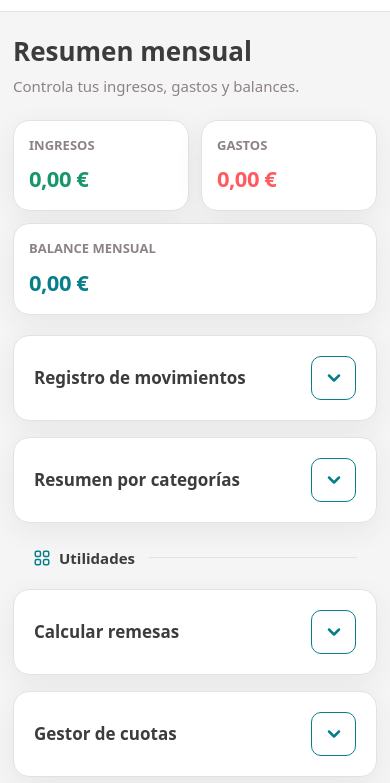
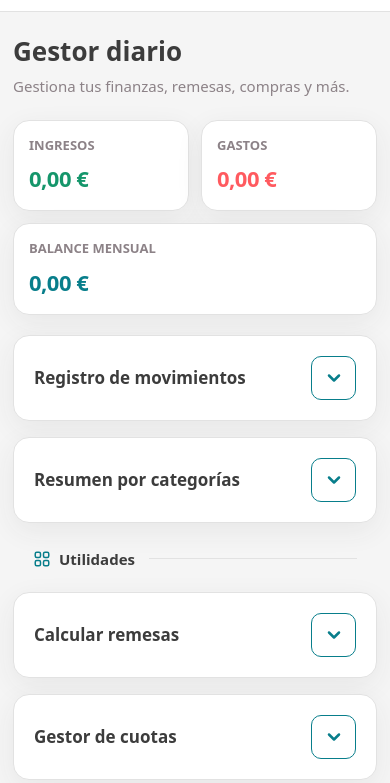
Before and after one commit to giancarlotiniano-debug/finanzas_personales, a plain HTML site: page index.html in a window 390 px wide. Both pictures are taken after a click on the button 333 px from the left and 442 px from the top of the page. Shown: the part 61-844 px from the top of the page. Drawn offline with Linux system fonts and the light colour scheme.

Commit message:
afinaciondedetalles

```diff
--- a/css/styles.css
+++ b/css/styles.css
@@ -109,7 +109,7 @@ input[type="number"] {
 }
 
 /* ==========================================
-   3. LAYOUT GENERAL (CABECERA, MAIN Y TARJETAS)
+   3. LAYOUT GENERAL
    ========================================== */
 header {
     background: var(--header-bg);
@@ -174,7 +174,6 @@ main {
     display: grid;
     grid-template-columns: repeat(2, minmax(0, 1fr));
     gap: 16px;
-    margin-bottom: 20px;
 }
 
 .balance-card {
@@ -210,14 +209,14 @@ main {
 .layout {
     display: grid;
     grid-template-columns: 1.3fr 0.7fr;
-    gap: 16px;
+    gap: 12px;
 }
 
 .utilities-layout {
     display: grid;
     grid-template-columns: repeat(2, minmax(0, 1fr));
     gap: 16px;
-    margin-top: 16px;
+    margin-top: 10px;
 }
 
 .section-divider {
@@ -225,7 +224,7 @@ main {
     display: flex;
     align-items: center;
     gap: 14px;
-    margin: 8px 0 4px 0;
+    margin-bottom: 6px;
     padding: 0 20px;
 }
 
@@ -528,7 +527,7 @@ button.icon-btn {
 }
 
 /* ==========================================
-   5. TABLA DE MOVIMIENTOS Y ESTADOS VACÍOS
+   5. TABLA Y ESTADOS VACÍOS
    ========================================== */
 .toolbar {
     display: flex;
@@ -694,7 +693,7 @@ tr.movement-row:hover td:last-child {
 }
 
 /* ==========================================
-   6. RESUMEN POR CATEGORÍAS (DONA Y LISTA)
+   6. RESUMEN POR CATEGORÍAS
    ========================================== */
 .cat-type-selector {
     display: flex;
@@ -925,7 +924,7 @@ body.dark-mode .cat-percentage-badge {
 }
 
 /* ==========================================
-   7. UTILIDADES: REMESAS, CUOTAS Y CONTADOR DE DÍAS
+   7. UTILIDADES
    ========================================== */
 .utility-footer-action {
     text-align: center;
@@ -1116,21 +1115,6 @@ body.dark-mode .remit-add-btn {
     color: var(--muted);
 }
 
-.installment-purchase-card:has(.installment-installments-list[style*="display: flex"]) .installment-purchase-header,
-.installment-purchase-card:has([id*="remit_details_"][style*="display: flex"]) .installment-purchase-header,
-.installment-purchase-card:has([id*="dc_month_details_"][style*="display: flex"]) .installment-purchase-header {
-    border-bottom-left-radius: 0 !important;
-    border-bottom-right-radius: 0 !important;
-    border-bottom-color: var(--line) !important;
-}
-
-.installment-purchase-card:has(.installment-installments-list[style*="display: none"]) .installment-purchase-header,
-.installment-purchase-card:has([id*="remit_details_"][style*="display: none"]) .installment-purchase-header,
-.installment-purchase-card:has([id*="dc_month_details_"][style*="display: none"]) .installment-purchase-header {
-    border-radius: 10px !important;
-    border-bottom-color: transparent !important;
-}
-
 .installment-installments-list {
     padding: 16px;
     display: flex;
@@ -1195,7 +1179,6 @@ body.dark-mode .installment-purchase-header.all-paid {
     stroke: var(--blue) !important;
 }
 
-/* Estilos específicos del Contador de días */
 .dc-day-row {
     display: flex;
     justify-content: space-between;
@@ -1511,13 +1494,6 @@ body.dark-mode .icon-option-item.selected {
 .detail-table tr:last-child th,
 .detail-table tr:last-child td { border-bottom: none; }
 
-/* ==========================================
-   CORRECCIÓN PARA INPUTS DE FECHA Y HORA EN iOS SAFARI
-   ========================================== */
-.formgrid .field {
-    min-width: 0;
-}
-
 input[type="date"],
 input[type="time"] {
     width: 100%;
@@ -1538,11 +1514,6 @@ input[type="time"]::-webkit-date-and-time-value {
     margin: 0;
     width: 100%;
     overflow: hidden;
-}
-
-[id^="dc_month_details_"] {
-    max-height: none !important;
-    overflow: visible !important;
 }
 
 .dc-days-wrapper {
@@ -1565,9 +1536,6 @@ input[type="time"]::-webkit-date-and-time-value {
     border-radius: 99px;
 }
 
-/* ==========================================
-   SELECTOR DE UTILIDADES EN CONFIGURACIÓN
-   ========================================== */
 .config-utilities-list {
     display: flex;
     flex-direction: column;
@@ -1588,10 +1556,6 @@ input[type="time"]::-webkit-date-and-time-value {
     font-size: 15px !important;
     font-weight: 450 !important;
     color: var(--ink) !important;
-}
-
-.config-utility-option:last-child {
-    border-bottom: none;
 }
 
 .config-utility-option input[type="checkbox"] {
@@ -1605,7 +1569,7 @@ input[type="time"]::-webkit-date-and-time-value {
 }
 
 /* ==========================================
-   9. RESPONSIVE DESIGN (MEDIA QUERIES)
+   9. RESPONSIVE DESIGN
    ========================================== */
 @media (min-width: 761px) {
     .section-title { white-space: nowrap; }
--- a/index.html
+++ b/index.html
@@ -39,13 +39,13 @@
 
         <div class="top">
             <div>
-                <h1>Resumen mensual</h1>
-                <p>Controla tus ingresos, gastos y balances.</p>
+                <h1>Gestor diario</h1>
+                <p>Gestiona tus finanzas, remesas, compras y más.</p>
             </div>
         </div>
 
         <!-- Tarjetas de métricas (Ingresos, Gastos, Balance) -->
-        <section class="cards">
+        <section class="cards" id="metricsCardsSection">
             <div class="card">
                 <div class="metric-label">INGRESOS</div>
                 <div class="metric income" id="income">0,00 €</div>
@@ -63,7 +63,7 @@
         </section>
 
         <!-- Fila superior: Movimientos y Categorías -->
-        <div class="layout">
+        <div class="layout" id="financeManagerLayout">
             <!-- Registro de movimientos -->
             <section class="card summary-card" id="movementsCard">
                 <div class="section-heading">
@@ -126,18 +126,15 @@
                     </div>
                 </div>
                 <div id="categoriesContainer">
-                    <!-- Selector de tipo (Gastos / Ingresos) -->
                     <div class="cat-type-selector">
                         <button type="button" class="cat-tab-btn active" data-kind="expense" id="catTabExpense">Gastos</button>
                         <button type="button" class="cat-tab-btn" data-kind="income" id="catTabIncome">Ingresos</button>
                     </div>
 
-                    <!-- Contenedor del Gráfico de Dona SVG -->
                     <div class="cat-chart-container">
                         <div id="catChartWrapper" class="cat-chart-wrapper"></div>
                     </div>
 
-                    <!-- Lista de desglose inferior con iconos y % -->
                     <div id="categories" class="cat-breakdown-list">
                         <div class="empty">Añade movimientos para ver el desglose.</div>
                     </div>
@@ -475,7 +472,6 @@
         </form>
     </dialog>
 
-    <!-- Diálogo: Nuevo Mes de Trabajo -->
     <dialog id="dayCounterMonthNewDlg">
         <form class="modal" id="dayCounterMonthNewForm" tabindex="-1">
             <h2>Nuevo mes de trabajo</h2>
@@ -496,7 +492,6 @@
         </form>
     </dialog>
 
-    <!-- Diálogo: Editar Mes de Trabajo -->
     <dialog id="dayCounterMonthEditDlg">
         <form class="modal" id="dayCounterMonthEditForm" tabindex="-1">
             <h2>Editar mes de trabajo</h2>
@@ -522,7 +517,6 @@
         </form>
     </dialog>
 
-    <!-- Diálogo: Nuevo/Editar Día de Trabajo -->
     <dialog id="dayCounterDayDlg">
         <form class="modal" id="dayCounterDayForm" tabindex="-1">
             <h2 id="dayDlgTitle">Registrar día</h2>
@@ -554,7 +548,6 @@
                     <input id="dayLocation" placeholder="Ej. Parking Azuaga">
                 </div>
             </div>
-            <!-- Acciones divididas con botón de eliminar a la izquierda (visible al editar) -->
             <div class="modal-actions modal-actions-split" id="dayModalActionsSplit">
                 <button type="button" class="btn-delete-large" id="deleteDayModalBtn" title="Eliminar día" aria-label="Eliminar día">
                     <svg width="19" height="19" viewBox="0 0 24 24" fill="none" stroke="currentColor" stroke-width="3" stroke-linecap="round" stroke-linejoin="round"><polyline points="3 6 5 6 21 6"></polyline><path d="M19 6v14a2 2 0 0 1-2 2H7a2 2 0 0 1-2-2V6m3 0V4a2 2 0 0 1 2-2h4a2 2 0 0 1 2 2v2"></path></svg>
@@ -564,7 +557,6 @@
                     <button class="aceptarmovimiento" type="submit">Guardar</button>
                 </div>
             </div>
-            <!-- Acciones normales (visible al crear) -->
             <div class="modal-actions" id="dayModalActionsNormal" style="display: none;">
                 <button type="button" class="cancelarmovimiento" id="cancelDayCounterDayNormal">Cancelar</button>
                 <button class="aceptarmovimiento" type="submit">Guardar</button>
@@ -595,8 +587,12 @@
                     </select>
                 </div>
                 <div class="field full">
-                    <label>Utilidades</label>
+                    <label>Utilidades y Secciones</label>
                     <div class="config-utilities-list">
+                        <label class="config-utility-option">
+                            <input type="checkbox" id="toggleUtilFinanceManager" checked>
+                            <span>Gestor de finanzas</span>
+                        </label>
                         <label class="config-utility-option">
                             <input type="checkbox" id="toggleUtilRemit" checked>
                             <span>Calcular remesas</span>
@@ -619,7 +615,6 @@
         </div>
     </dialog>
 
-    <!-- Diálogo principal de Gestión de Categorías -->
     <dialog id="categoriesDlg">
         <div class="modal" tabindex="-1">
             <h2>Gestión de categorías</h2>
@@ -636,7 +631,6 @@
         </div>
     </dialog>
 
-    <!-- Diálogo modal para crear nueva categoría -->
     <dialog id="categoryCreateDlg">
         <form class="modal" id="categoryCreateForm" tabindex="-1">
             <h2>Crear nueva categoría</h2>
@@ -665,7 +659,6 @@
         </form>
     </dialog>
 
-    <!-- Diálogo modal para editar categoría existente -->
     <dialog id="categoryEditDlg">
         <form class="modal" id="categoryEditForm" tabindex="-1">
             <h2>Editar categoría</h2>
--- a/js/app.js
+++ b/js/app.js
@@ -38,6 +38,7 @@ const DEFAULT_CONFIG = {
     currency: 'EUR',
     theme: 'light',
     utilities: {
+        financeManager: true,
         remittances: true,
         installments: true,
         dayCounter: true
@@ -78,20 +79,12 @@ let currentCatKind = 'expense';
 let selectedDonutCategory = null;
 
 const accordionConfig = [
-    { btnId: 'toggleMovementsBtn', containerId: 'movementsContainer', iconId: 'toggleMovementsIcon', cardEl: $('movementsCard'), stateKey: 'movements' },
-    { btnId: 'toggleCategoriesBtn', containerId: 'categoriesContainer', iconId: 'toggleCategoriesIcon', cardEl: $('categoriesCard'), stateKey: 'categories' },
-    { btnId: 'toggleRemitBtn', containerId: 'remitContainer', iconId: 'toggleRemitIcon', cardEl: $('remittancesCard'), stateKey: 'remit' },
-    { btnId: 'toggleInstallmentsBtn', containerId: 'installmentsContainer', iconId: 'toggleInstallmentsIcon', cardEl: $('installmentsCard'), stateKey: 'installments' },
-    { btnId: 'toggleDayCounterBtn', containerId: 'dayCounterContainer', iconId: 'toggleDayCounterIcon', cardEl: $('dayCounterCard'), stateKey: 'dayCounter' }
+    { btnId: 'toggleMovementsBtn', containerId: 'movementsContainer', iconId: 'toggleMovementsIcon', cardEl: 'movementsCard', stateKey: 'movements' },
+    { btnId: 'toggleCategoriesBtn', containerId: 'categoriesContainer', iconId: 'toggleCategoriesIcon', cardEl: 'categoriesCard', stateKey: 'categories' },
+    { btnId: 'toggleRemitBtn', containerId: 'remitContainer', iconId: 'toggleRemitIcon', cardEl: 'remittancesCard', stateKey: 'remit' },
+    { btnId: 'toggleInstallmentsBtn', containerId: 'installmentsContainer', iconId: 'toggleInstallmentsIcon', cardEl: 'installmentsCard', stateKey: 'installments' },
+    { btnId: 'toggleDayCounterBtn', containerId: 'dayCounterContainer', iconId: 'toggleDayCounterIcon', cardEl: 'dayCounterCard', stateKey: 'dayCounter' }
 ];
-
-const accordionState = {
-    movements: true,
-    categories: false,
-    remit: false,
-    installments: false,
-    dayCounter: false
-};
 
 const today = new Date();
 const pad = (number) => String(number).padStart(2, '0');
@@ -215,7 +208,24 @@ function applyTheme() {
 }
 
 function applyUtilitiesVisibility() {
-    const utils = appConfig.utilities || { remittances: true, installments: true, dayCounter: true };
+    const utils = appConfig.utilities || { financeManager: true, remittances: true, installments: true, dayCounter: true };
+
+    const showFinance = utils.financeManager !== false;
+
+    const metricsSection = $('metricsCardsSection');
+    if (metricsSection) {
+        metricsSection.style.display = showFinance ? '' : 'none';
+        metricsSection.style.marginBottom = showFinance ? '20px' : '0px';
+    }
+
+    if ($('movementsCard')) $('movementsCard').style.display = showFinance ? '' : 'none';
+    if ($('categoriesCard')) $('categoriesCard').style.display = showFinance ? '' : 'none';
+
+    const financeLayout = $('financeManagerLayout');
+    if (financeLayout) {
+        financeLayout.style.display = showFinance ? '' : 'none';
+        financeLayout.style.marginBottom = showFinance ? '25px' : '0px';
+    }
 
     if ($('remittancesCard')) $('remittancesCard').style.display = utils.remittances !== false ? '' : 'none';
     if ($('installmentsCard')) $('installmentsCard').style.display = utils.installments !== false ? '' : 'none';
@@ -277,35 +287,33 @@ function updateMovementFilterOptions() {
     filterSelect.value = exists ? currentSelection : 'all';
 }
 
-function setupMainAccordion(btnId, containerId, iconId, cardEl, stateKey) {
+function setupMainAccordion(btnId, containerId, iconId, cardId) {
     const btn = $(btnId);
     if (!btn) return;
 
     btn.addEventListener('click', () => {
-        const willBeExpanded = !accordionState[stateKey];
-
-        // Cierra todas las demás tarjetas principales
-        accordionConfig.forEach(item => {
-            accordionState[item.stateKey] = false;
-            const container = $(item.containerId);
-            const icon = $(item.iconId);
-            const card = item.cardEl || $(item.cardEl);
-
-            if (container) container.style.display = 'none';
-            if (card) card.classList.remove('expanded');
-            if (icon) {
-                icon.innerHTML = '<polyline points="6 9 12 15 18 9"></polyline>';
-            }
-        });
-
-        // Establece el estado de la tarjeta seleccionada
-        accordionState[stateKey] = willBeExpanded;
         const container = $(containerId);
         const icon = $(iconId);
-        const cardElResolved = cardEl || $(cardEl);
-
-        if (container) container.style.display = willBeExpanded ? 'block' : 'none';
-        if (cardElResolved) cardElResolved.classList.toggle('expanded', willBeExpanded);
+        const card = $(cardId);
+        if (!container) return;
+
+        const isCurrentlyExpanded = container.style.display === 'block';
+        const willBeExpanded = !isCurrentlyExpanded;
+
+        // Cierra los demás acordeones principales del bloque
+        accordionConfig.forEach(item => {
+            const c = $(item.containerId);
+            const ic = $(item.iconId);
+            const cr = $(item.cardEl);
+            if (c && c !== container) {
+                c.style.display = 'none';
+                if (cr) cr.classList.remove('expanded');
+                if (ic) ic.innerHTML = '<polyline points="6 9 12 15 18 9"></polyline>';
+            }
+        });
+
+        container.style.display = willBeExpanded ? 'block' : 'none';
+        if (card) card.classList.toggle('expanded', willBeExpanded);
         if (icon) {
             icon.innerHTML = willBeExpanded
                 ? '<polyline points="18 15 12 9 6 15"></polyline>'
@@ -880,13 +888,12 @@ function editInstallmentPurchase(purchaseId) {
 }
 
 /* ==========================================
-   7. CONTADOR DE DÍAS (NUEVA UTILIDAD)
+   7. CONTADOR DE DÍAS
    ========================================== */
 function renderDayCounter() {
     const listContainer = $('dayCounterMonthsList');
     if (!listContainer) return;
 
-    // Ocultar el botón "+ Nuevo mes" si hay alguna pestaña de mes abierta
     const addMonthBtn = $('addDayCounterMonthBtn');
     if (addMonthBtn && addMonthBtn.parentElement) {
         const hasExpandedMonth = dayCounterMonths.some(m => m.expanded);
@@ -970,7 +977,7 @@ function toggleDayCounterMonthAccordion(monthId) {
 }
 
 /* ==========================================
-   8. MODALES Y GESTIÓN DE CATEGORÍAS
+   8. MODALES Y CATEGORÍAS
    ========================================== */
 function openNewMovement() {
     editingId = null;
@@ -1136,7 +1143,7 @@ function selectCategoryIcon(iconKey, targetInputId, containerSelector) {
    ========================================== */
 function bindEvents() {
     accordionConfig.forEach(item => {
-        setupMainAccordion(item.btnId, item.containerId, item.iconId, item.cardEl, item.stateKey);
+        setupMainAccordion(item.btnId, item.containerId, item.iconId, item.cardEl);
     });
 
     setupCategoryTabs();
@@ -1461,9 +1468,6 @@ function bindEvents() {
         });
     }
 
-    // ==========================================
-    // LISTENERS: CONTADOR DE DÍAS
-    // ==========================================
     if ($('addDayCounterMonthBtn')) {
         $('addDayCounterMonthBtn').addEventListener('click', () => {
             const monthNames = ['Enero', 'Febrero', 'Marzo', 'Abril', 'Mayo', 'Junio', 'Julio', 'Agosto', 'Septiembre', 'Octubre', 'Noviembre', 'Diciembre'];
@@ -1852,7 +1856,8 @@ function bindEvents() {
             $('currencySelect').value = appConfig.currency || 'EUR';
             $('themeSelect').value = appConfig.theme || 'light';
 
-            const utils = appConfig.utilities || { remittances: true, installments: true, dayCounter: true };
+            const utils = appConfig.utilities || { financeManager: true, remittances: true, installments: true, dayCounter: true };
+            if ($('toggleUtilFinanceManager')) $('toggleUtilFinanceManager').checked = utils.financeManager !== false;
             if ($('toggleUtilRemit')) $('toggleUtilRemit').checked = utils.remittances !== false;
             if ($('toggleUtilInstallments')) $('toggleUtilInstallments').checked = utils.installments !== false;
             if ($('toggleUtilDayCounter')) $('toggleUtilDayCounter').checked = utils.dayCounter !== false;
@@ -1869,6 +1874,7 @@ function bindEvents() {
             appConfig.theme = $('themeSelect').value;
 
             appConfig.utilities = {
+                financeManager: $('toggleUtilFinanceManager') ? $('toggleUtilFinanceManager').checked : true,
                 remittances: $('toggleUtilRemit') ? $('toggleUtilRemit').checked : true,
                 installments: $('toggleUtilInstallments') ? $('toggleUtilInstallments').checked : true,
                 dayCounter: $('toggleUtilDayCounter') ? $('toggleUtilDayCounter').checked : true
```
